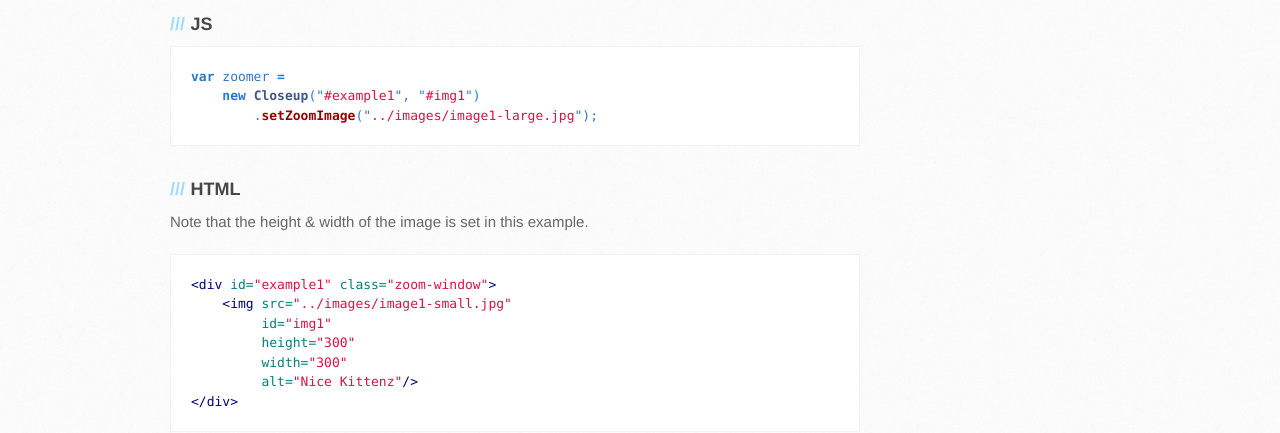
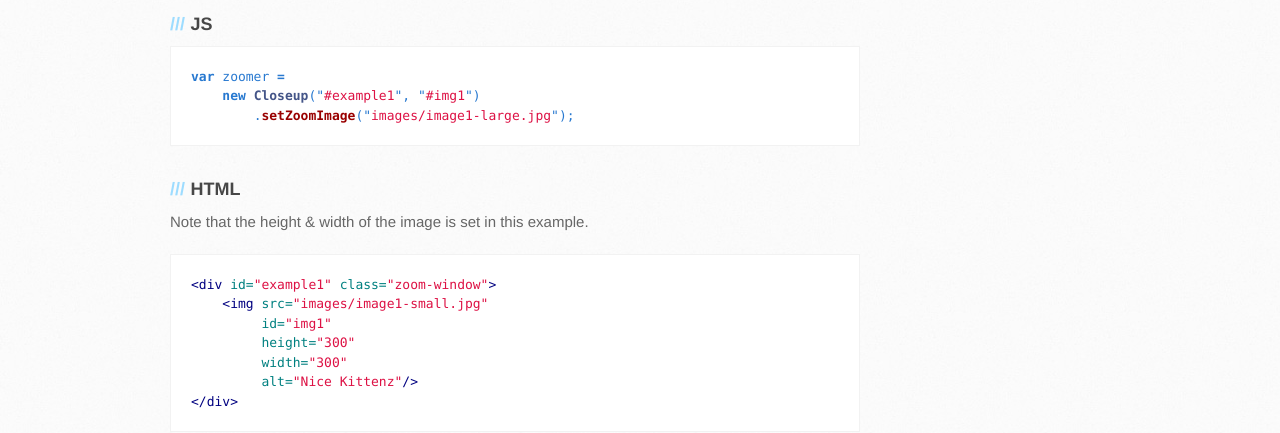
Before and after one commit to shakyShane/closeup.js, a Jekyll site: the page built from index.html, in a window 1280 px wide. Shown: the part 865-1298 px from the top of the page. Built offline with Jekyll 4.4.1, drawn with Linux system fonts in a browser that asks for light colours.

```diff
--- a/_includes/example1.html
+++ b/_includes/example1.html
@@ -1,5 +1,5 @@
 <div id="example1" class="zoom-window">
-    <img src="../images/image1-small.jpg"
+    <img src="images/image1-small.jpg"
          id="img1"
          height="300"
          width="300"
--- a/_includes/example1.js
+++ b/_includes/example1.js
@@ -1,3 +1,3 @@
 var zoomer =
     new Closeup("#example1", "#img1")
-        .setZoomImage("../images/image1-large.jpg");
+        .setZoomImage("images/image1-large.jpg");
```
